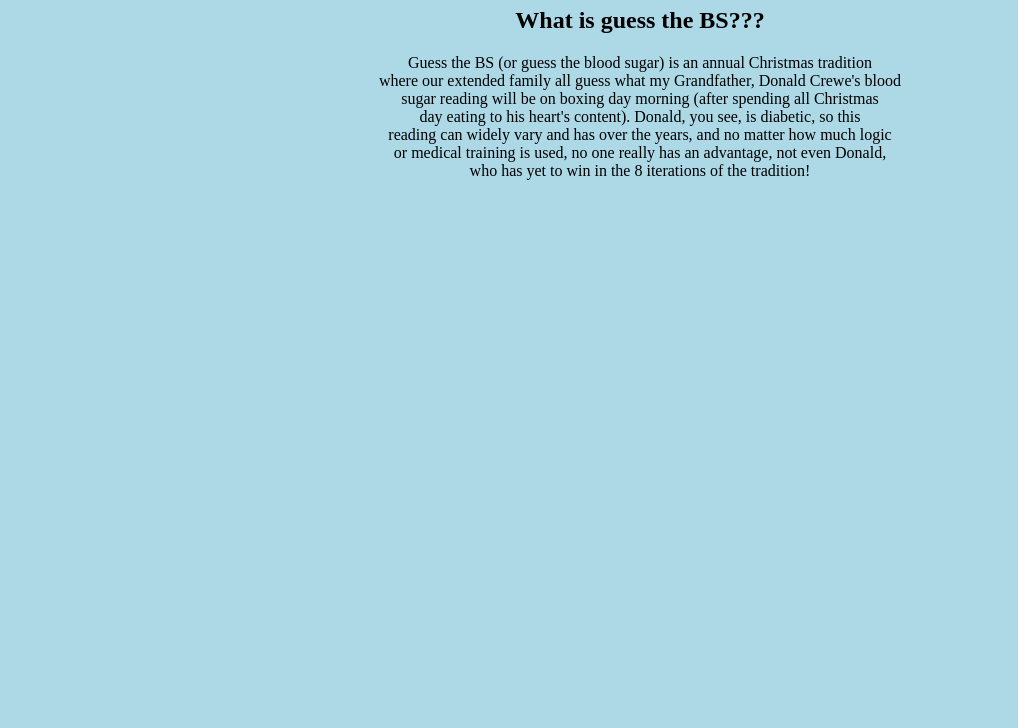
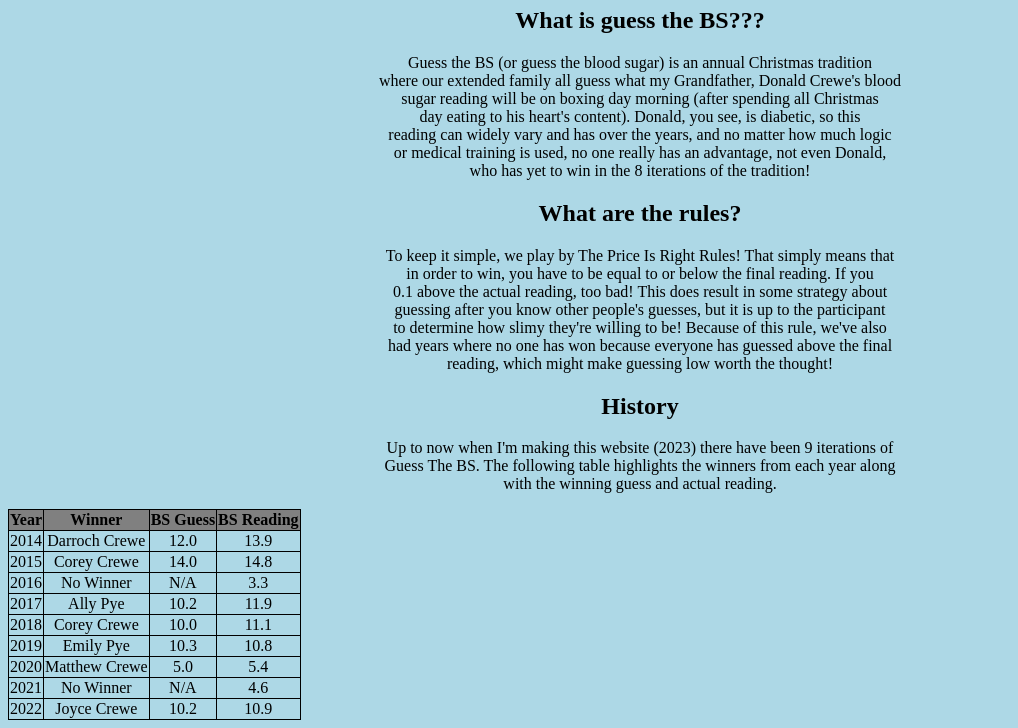
Before and after one commit to mdcrewe/mdcrewe.github.io, a plain HTML site: page index.html in a window 1280 px wide. Shown: the part 73-801 px from the top of the page, without its empty margins (0-1018 px from the left). Drawn offline with Linux system fonts and the light colour scheme.

Commit message:
Added table

```diff
--- a/index.html
+++ b/index.html
@@ -5,7 +5,7 @@
     </head>
 
     <h1 id="page_title"; class="center">
-        Crewe Family Christmas Annual Guess the BS
+        Crewe Family Christmas Annual Guess The BS
     </h1>
 
     <h2 class="center">
@@ -22,5 +22,91 @@
         who has yet to win in the 8 iterations of the tradition!
     </p>
 
+    <h2 class="center">
+        What are the rules?
+    </h2>
+
+    <p class="center">
+        To keep it simple, we play by The Price Is Right Rules! That simply means that <br>
+        in order to win, you have to be equal to or below the final reading. If you    <br>
+        0.1 above the actual reading, too bad! This does result in some strategy about <br>
+        guessing after you know other people's guesses, but it is up to the participant<br>
+        to determine how slimy they're willing to be! Because of this rule, we've also <br>
+        had years where no one has won because everyone has guessed above the final    <br>
+        reading, which might make guessing low worth the thought!
+    </p>
+
+    <h2 class="center">
+        History
+    </h2>
+
+    <p class="center">
+        Up to now when I'm making this website (2023) there have been 9 iterations of  <br>
+        Guess The BS. The following table highlights the winners from each year along  <br>
+        with the winning guess and actual reading.
+    </p>
+
+    <table class="center">
+        <tr>
+            <th>Year</th>
+            <th>Winner</th>
+            <th>BS Guess</th>
+            <th>BS Reading</th>
+        </tr>
+        <tr>
+            <td>2014</td>
+            <td>Darroch Crewe</td>
+            <td>12.0</td>
+            <td>13.9</td>
+        </tr>
+        <tr>
+            <td>2015</td>
+            <td>Corey Crewe</td>
+            <td>14.0</td>
+            <td>14.8</td>
+        </tr>
+        <tr>
+            <td>2016</td>
+            <td>No Winner</td>
+            <td>N/A</td>
+            <td>3.3</td>
+        </tr>
+        <tr>
+            <td>2017</td>
+            <td>Ally Pye</td>
+            <td>10.2</td>
+            <td>11.9</td>
+        </tr>
+        <tr>
+            <td>2018</td>
+            <td>Corey Crewe</td>
+            <td>10.0</td>
+            <td>11.1</td>
+        </tr>
+        <tr>
+            <td>2019</td>
+            <td>Emily Pye</td>
+            <td>10.3</td>
+            <td>10.8</td>
+        </tr>
+        <tr>
+            <td>2020</td>
+            <td>Matthew Crewe</td>
+            <td>5.0</td>
+            <td>5.4</td>
+        </tr>
+        <tr>
+            <td>2021</td>
+            <td>No Winner</td>
+            <td>N/A</td>
+            <td>4.6</td>
+        </tr>
+        <tr>
+            <td>2022</td>
+            <td>Joyce Crewe</td>
+            <td>10.2</td>
+            <td>10.9</td>
+        </tr>
+    </table>
 
 </html>
--- a/style_sheet.css
+++ b/style_sheet.css
@@ -7,5 +7,15 @@ body {
 }
 
 #page_title {
-    color: red;
+    color: black;
 }
+
+th, td, table {
+    border: 1px solid black;
+    border-collapse: collapse;
+}
+
+th {
+    font-weight: bold;
+    background: grey;
+}
```
